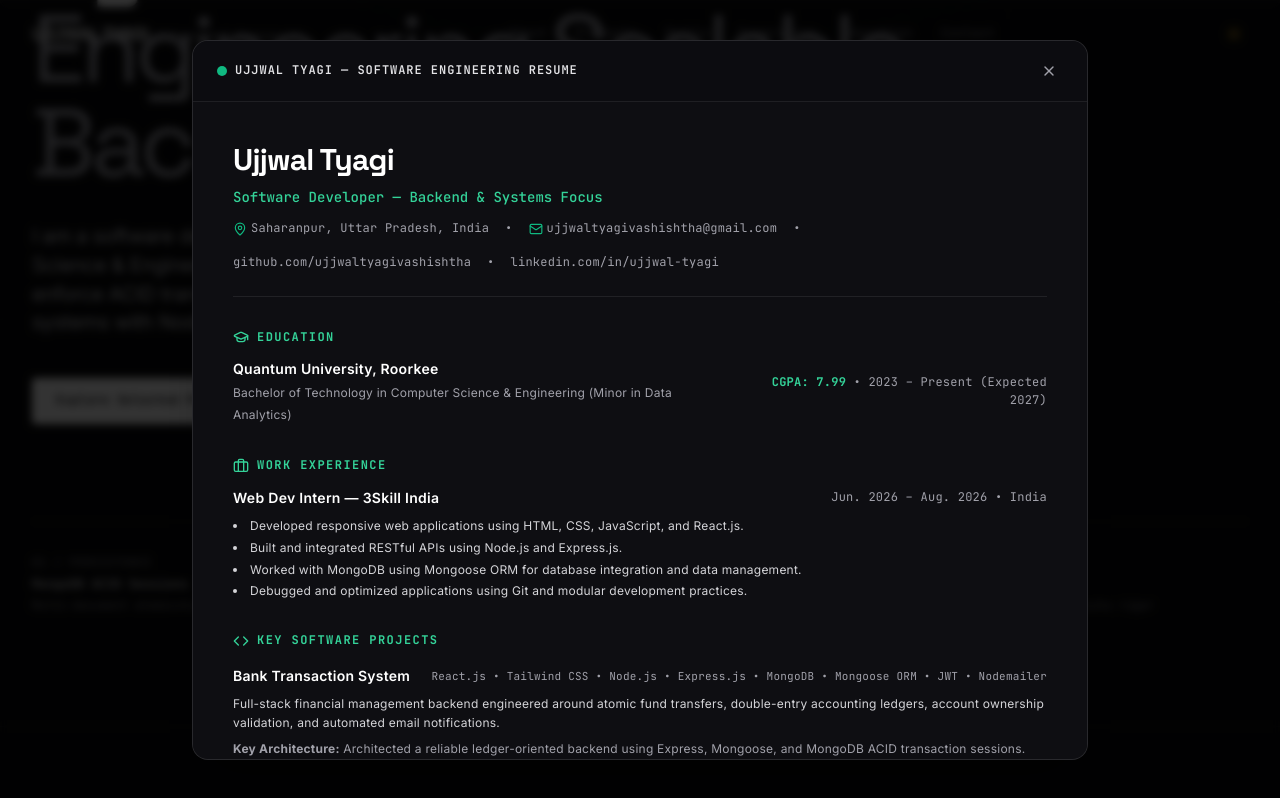
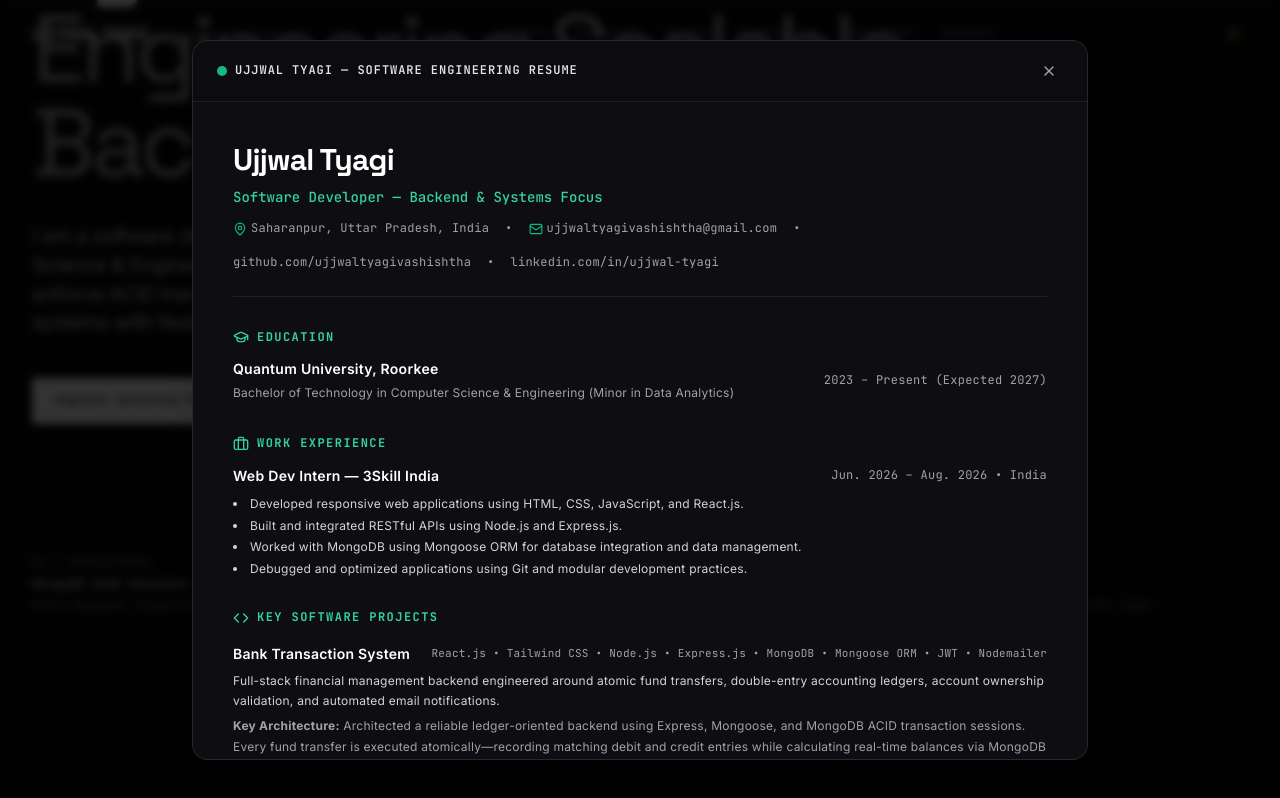
Before and after one commit to ujjwaltyagivashishtha/Portfolio, a React (Vite) app: page / in a window 1280 px wide. Both pictures are taken after a click on the button "Review Verified Resume". Shown: the part 406-1204 px from the top of the page. Built offline with nearby package versions, Linux system fonts and the light colour scheme; the HTML template or start-up script is replaced by a standard one.

Commit message:
fix: remove CGPA display from resume modal education section

```diff
--- a/src/components/ui/ResumeModal.jsx
+++ b/src/components/ui/ResumeModal.jsx
@@ -107,7 +107,7 @@ export const ResumeModal = ({ isOpen, onClose }) => {
                   </span>
                 </div>
                 <div className="text-xs font-mono text-slate-500 dark:text-zinc-400 sm:text-right mt-1 sm:mt-0">
-                  <span className="text-emerald-600 dark:text-emerald-400 font-bold">CGPA: 7.99</span> • 2023 – Present (Expected 2027)
+                  2023 – Present (Expected 2027)
                 </div>
               </div>
             </div>
```
